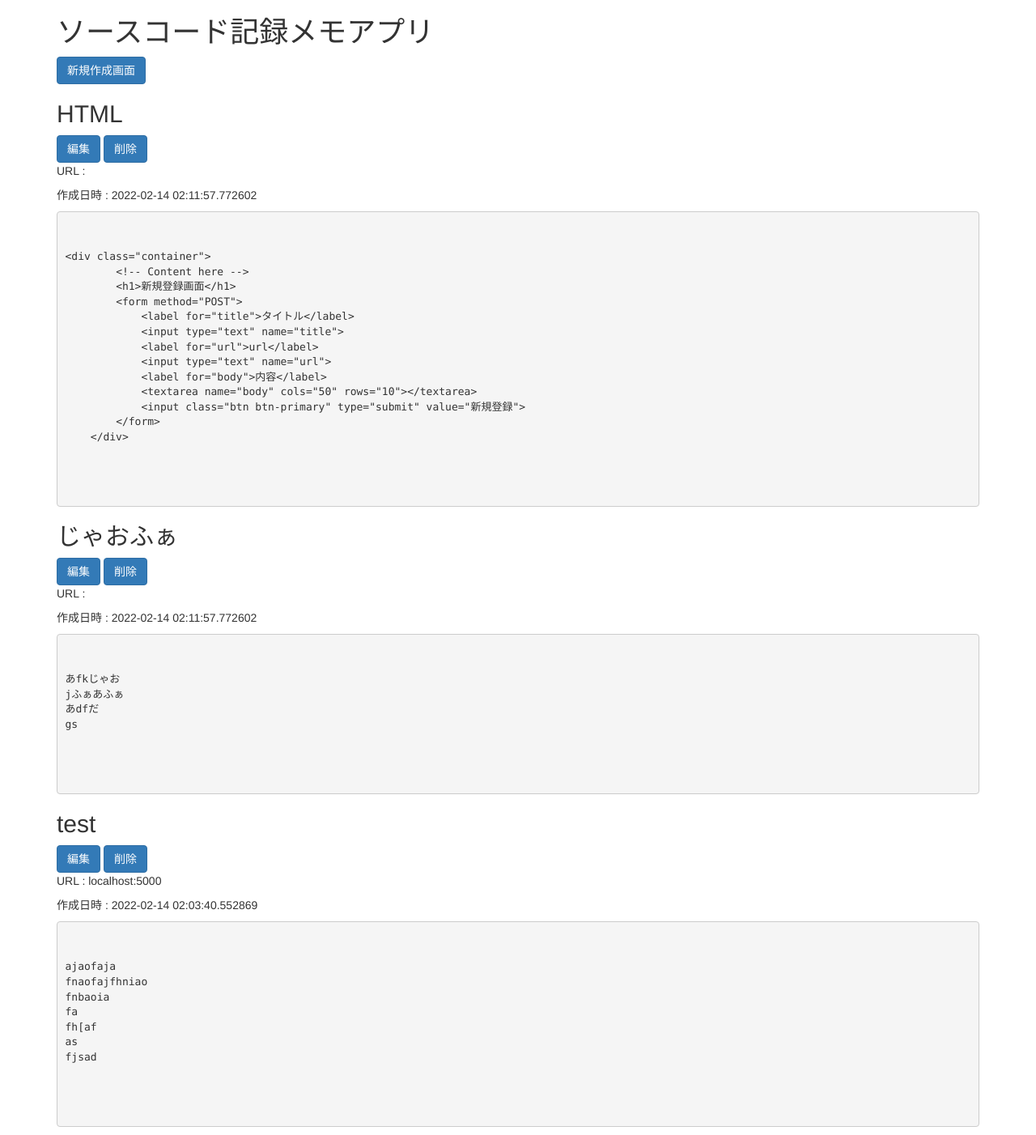
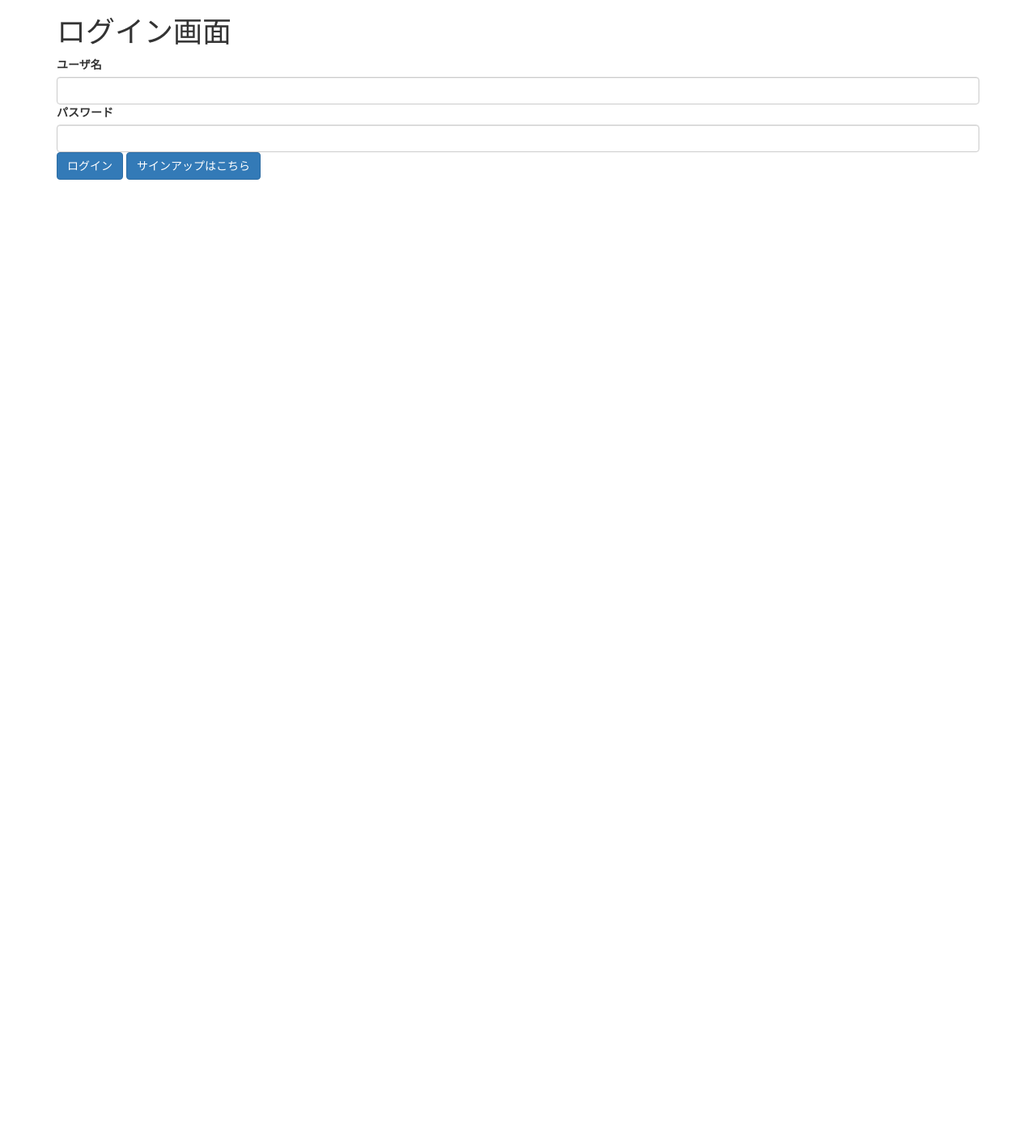
Before and after one commit to Kubbo0308/MemoProgram, a Flask app: page / in a window 1280 px wide. Shown: the whole page at 81% size. After the commit the page ends 222 px from the top, so only its background shows below. Run offline with Flask 2, Linux system fonts and the light colour scheme; data comes from the database, SQL or seed files in the repository; some libraries are stand-ins or nearby versions.

Commit message:
add login

```diff
--- a/app.py
+++ b/app.py
@@ -3,14 +3,22 @@ from email.policy import default
 from flask import Flask
 from flask import render_template, request, redirect
 from flask_sqlalchemy import SQLAlchemy
+from flask_login import UserMixin, LoginManager, login_user, login_required, logout_user
 from flask_bootstrap import Bootstrap
+
+from werkzeug.security import generate_password_hash, check_password_hash
 from datetime import datetime
+import os
 import pytz
 
 app = Flask(__name__)
 app.config['SQLALCHEMY_DATABASE_URI'] = 'sqlite:///memo.db'
+app.config['SECRET_KEY'] = os.urandom(24)
 db = SQLAlchemy(app)
 bootstrap = Bootstrap(app)
+
+login_manager = LoginManager()
+login_manager.init_app(app)
 
 class Post(db.Model): #データベース定義
     id = db.Column(db.Integer, primary_key=True)
@@ -19,13 +27,57 @@ class Post(db.Model): #データベース定義
     body = db.Column(db.String(500), nullable=False)
     created_at = db.Column(db.DateTime, nullable=False, default=datetime.now(pytz.timezone('Asia/Tokyo')))
 
-@app.route("/", methods=["GET", "POST"])
+class User(UserMixin, db.Model): #データベース定義
+    id = db.Column(db.Integer, primary_key=True)
+    user_name = db.Column(db.String(20), nullable=False)
+    password = db.Column(db.String(30))
+
+@login_manager.user_loader
+def load_user(user_id): #セッション情報取得
+    return User.query.get(int(user_id))
+
+@app.route("/home", methods=["GET", "POST"])
+@login_required #デコレータ追加
 def index():
     if request.method == "GET":
         posts = Post.query.all() #Post内の全てのデータをリスト形式で取得
         return render_template("index.html", posts=posts)
 
+@app.route("/signup", methods=["GET", "POST"])
+def signup():
+    if request.method == "GET":
+        return render_template("signup.html")
+    else:
+        user_name = request.form.get("user_name") #formでPOSTされたデータを取得
+        password = request.form.get("password")
+
+        user = User(user_name=user_name, password=generate_password_hash(password, method='sha256')) #パスワードをハッシュ化
+
+        db.session.add(user) #データベースに追加
+        db.session.commit() #コミットしないと追加、保存されない
+        return redirect("/") #ログイン画面へリダイレクト
+
+@app.route("/", methods=["GET", "POST"])
+def login():
+    if request.method == "GET":
+        return render_template("login.html")
+    else:
+        user_name = request.form.get("user_name") #formでPOSTされたデータを取得
+        password = request.form.get("password")
+
+        user = User.query.filer_by(user_name=user_name).first() #ユーザ名を取ってくる
+        if check_password_hash(user.password, password): #パスワードハッシュがあっている場合
+            login_user(user) #userにログイン
+            return redirect("/home") #初期画面へリダイレクト
+
+@app.route("/logout")
+@login_required #デコレータ追加
+def logout():
+    logout_user()
+    return redirect("/")
+
 @app.route("/create", methods=["GET", "POST"])
+@login_required #デコレータ追加
 def create():
     if request.method == "GET":
         return render_template("create.html")
@@ -34,13 +86,14 @@ def create():
         url = request.form.get("url")
         body = request.form.get("body")
 
-        post = Post(title=title, url=url, body=body) #フォームで取ってきたものをデータベースの値に代入
+        post = Post(title=title, url=url, body=body)
 
         db.session.add(post) #データベースに追加
         db.session.commit() #コミットしないと追加、保存されない
-        return redirect("/") #初期画面へリダイレクト
+        return redirect("/home") #初期画面へリダイレクト
 
 @app.route("/<int:id>/update", methods=["GET", "POST"])
+@login_required #デコレータ追加
 def update(id): #post.idがidに入る
     post = Post.query.get(id) #Post内の特定のデータをリスト形式で取得
     if request.method == "GET":
@@ -51,12 +104,13 @@ def update(id): #post.idがidに入る
         post.body = request.form.get("body")
 
         db.session.commit() #更新するときはコミットのみでOK
-        return redirect("/") #初期画面へリダイレクト
+        return redirect("/home") #初期画面へリダイレクト
 
 @app.route("/<int:id>/delete", methods=["GET"])
+@login_required #デコレータ追加
 def delete(id): #post.idがidに入る
     post = Post.query.get(id) #Post内の特定のデータをリスト形式で取得
 
     db.session.delete(post) #データベースのデータを削除
     db.session.commit()
-    return redirect("/") #初期画面へリダイレクト
+    return redirect("/home") #初期画面へリダイレクト
--- a/templates/index.html
+++ b/templates/index.html
@@ -6,6 +6,7 @@
         <!-- Content here -->
         <h1>ソースコード記録メモアプリ</h1>
         <a class="btn btn-primary" href="/create" role="button">新規作成画面</a>
+        <a class="btn btn-primary" href="/logout" role="button">ログアウト</a>
         {% for post in posts[::-1] %}
         <article>
             <h2>{{ post.title }}</h2>
--- /dev/null
+++ b/templates/login.html
@@ -0,0 +1,21 @@
+{% extends "bootstrap/base.html" %}
+{% block title %}ログインページ{% endblock %}
+
+{% block content %}
+    <div class="container">
+        <!-- Content here -->
+        <h1>ログイン画面</h1>
+        <form method="POST">
+            <div class="mb-3">
+                <label for="" class="form-label">ユーザ名</label>
+                <input type="text" name="user_name" class="form-control">
+            </div>
+            <div class="mb-3">
+                <label for="" class="form-label">パスワード</label>
+                <input type="password" name="password" class="form-control">
+            </div>
+            <input class="btn btn-primary" type="submit" value="ログイン">
+            <a class="btn btn-primary" href="/signup" role="button">サインアップはこちら</a>
+        </form>
+    </div>
+{% endblock %}
```
Also changed, not shown: templates/signup.html (added, +20 -0 lines).
